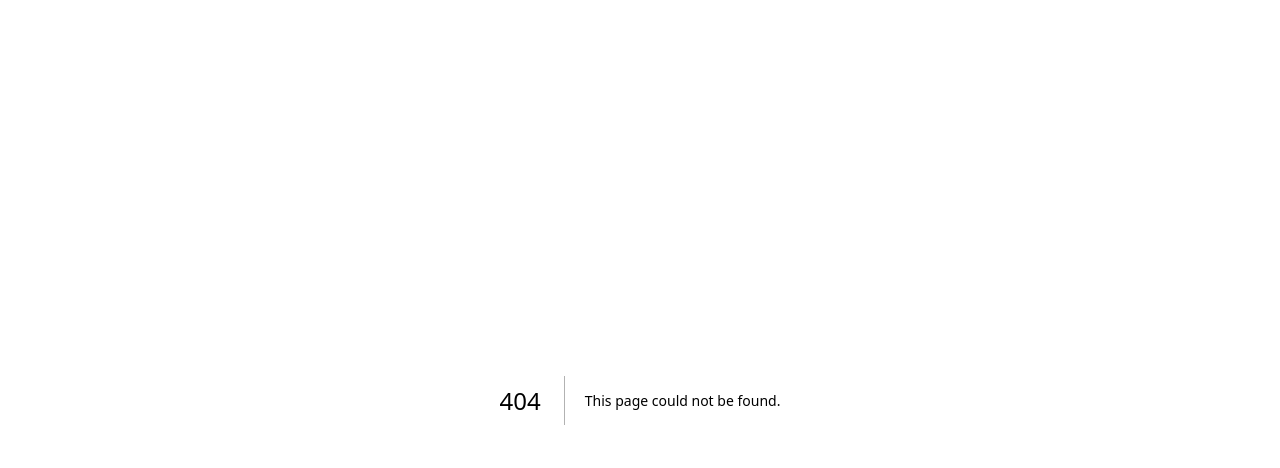
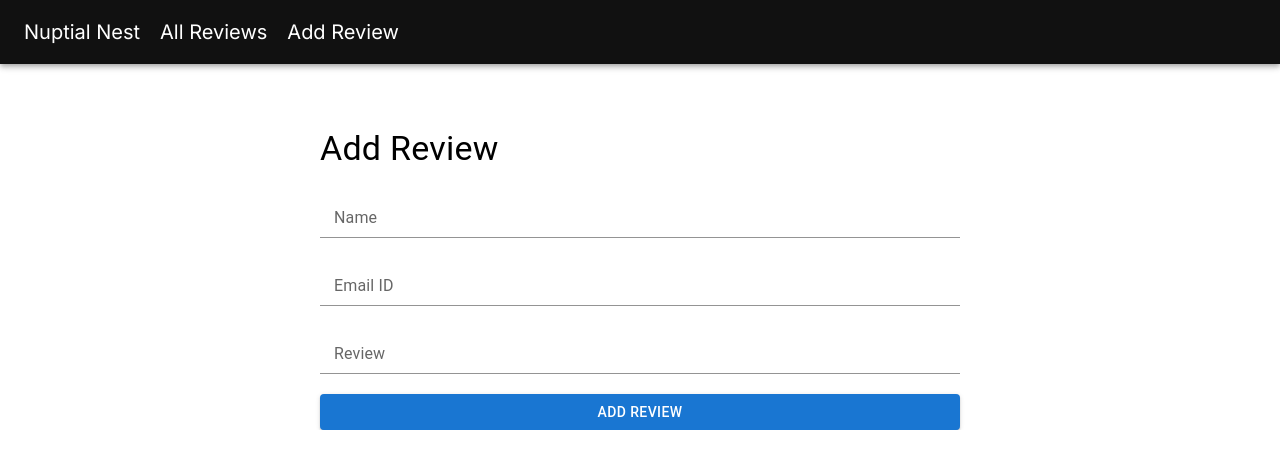
Before and after one commit to Parth-G27/NuptialNest, a Next.js app in the folder client/: page /add-reviews in a window 1280 px wide. Before the commit this address had no page. Shown: the top 468 px of the page. Built offline with nearby package versions, Linux system fonts and the light colour scheme.

Commit message:
Added Navbar & frontend to add the review

```diff
--- /dev/null
+++ b/client/app/add-reviews/page.jsx
@@ -0,0 +1,66 @@
+"use client";
+
+import react, { useState } from 'react';
+import { FormGroup, FormControl, InputLabel, Input, Button, styled, Typography } from '@mui/material';
+// import { addreview } from '../Service/api';
+
+import { apiAddReviews } from '../api/apiAddReview/route';
+
+const initialValue = {
+    name: '',
+    email: '',
+    thereview: ''
+}
+
+const Container = styled(FormGroup)`
+    width: 50%;
+    margin: 5% 0 0 25%;
+    & > div {
+        margin-top: 20px;
+`;
+
+const AddReview = () => {
+
+
+    const [review, setreview] = useState(initialValue);
+    const { name, email, thereview } = review;
+
+
+    const onValueChange = (e) => {
+        setreview({...review, [e.target.name]: e.target.value})
+    }
+
+    const addReviewDetails = async() => {
+        await apiAddReviews(review);
+        console.log(review)
+        // navigate('/all');
+    }
+
+    return (
+        <Container>
+            <Typography variant="h4">Add Review</Typography>
+            <FormControl>
+                <InputLabel htmlFor="my-input">Name</InputLabel>
+                <Input onChange={(e) => onValueChange(e)} name='name' value={name} id="my-input" />
+            </FormControl>
+            {/* <FormControl>
+                <InputLabel htmlFor="my-input">reviewname</InputLabel>
+                <Input onChange={(e) => onValueChange(e)} name='reviewname' value={reviewname} id="my-input" />
+            </FormControl> */}
+            <FormControl>
+                <InputLabel htmlFor="my-input">Email ID</InputLabel>
+                <Input onChange={(e) => onValueChange(e)} name='email' value={email} id="my-input"/>
+            </FormControl>
+            <FormControl>
+                <InputLabel htmlFor="my-input">Review</InputLabel>
+                <Input onChange={(e) => onValueChange(e)} name='thereview' value={thereview} id="my-input" />
+            </FormControl>
+
+            <FormControl>
+                <Button variant="contained" color="primary" onClick={() => addReviewDetails()}>Add Review</Button>
+            </FormControl>
+        </Container>
+    )
+}
+
+export default AddReview;
--- /dev/null
+++ b/client/app/api/apiAddReview/route.jsx
@@ -0,0 +1,13 @@
+// http://localhost:3000/api/apiAddReview
+
+import axios from "axios";
+
+const reviewsUrl = 'http://localhost:3000/api/apiAddReview';
+
+export const apiAddReviews = async (data) => {
+    try {
+        return await axios.post(`${reviewsUrl}/add`, data);
+    } catch (error) {
+        console.log("Error while calling add review API", error);
+    }
+}
--- a/client/app/globals.css
+++ b/client/app/globals.css
@@ -87,12 +87,12 @@ body {
 
 body {
   color: rgb(var(--foreground-rgb));
-  background: linear-gradient(
+  /* background: linear-gradient(
       to bottom,
       transparent,
       rgb(var(--background-end-rgb))
     )
-    rgb(var(--background-start-rgb));
+    rgb(var(--background-start-rgb)); */
 }
 
 a {
--- a/client/app/layout.js
+++ b/client/app/layout.js
@@ -1,4 +1,5 @@
 import { Inter } from "next/font/google";
+import Navbar from "@/components/Navbar";
 import "./globals.css";
 
 const inter = Inter({ subsets: ["latin"] });
@@ -11,7 +12,11 @@ export const metadata = {
 export default function RootLayout({ children }) {
   return (
     <html lang="en">
-      <body className={inter.className}>{children}</body>
+      <body className={inter.className}>
+        <Navbar/>
+        {children}
+      </body>
+
     </html>
   );
 }
--- a/client/app/page.module.css
+++ b/client/app/page.module.css
@@ -3,8 +3,8 @@
   flex-direction: column;
   justify-content: space-between;
   align-items: center;
-  padding: 6rem;
-  min-height: 100vh;
+  /* padding: 6rem; */
+  /* min-height: 100vh; */
 }
 
 .description {
--- /dev/null
+++ b/client/components/ClientSideNav.jsx
@@ -0,0 +1,28 @@
+"use client";
+import { styled } from '@mui/material';
+import Link from 'next/link';
+
+const StyledLink = styled('a')`
+  color: #FFFFFF;
+  margin-right: 20px;
+  text-decoration: none;
+  font-size: 20px;
+`;
+
+const Tabs = ({ href, children }) => (
+  <Link href={href} passHref>
+    <StyledLink>{children}</StyledLink>
+  </Link>
+);
+
+const ClientSideNav = () => {
+  return (
+    <>
+      <Tabs href="/">Nuptial Nest</Tabs>
+      <Tabs href="/all-reviews">All Reviews</Tabs>
+      <Tabs href="/add-reviews">Add Review</Tabs>
+    </>
+  );
+};
+
+export default ClientSideNav;
--- /dev/null
+++ b/client/components/Navbar.jsx
@@ -0,0 +1,18 @@
+import dynamic from 'next/dynamic';
+import { AppBar, Toolbar } from '@mui/material';
+
+const ClientSideNav = dynamic(() => import('./ClientSideNav'), {
+  ssr: false,
+});
+
+const NavBar = () => {
+  return (
+    <AppBar position="static" style={{ background: '#111111' }}>
+      <Toolbar>
+        <ClientSideNav />
+      </Toolbar>
+    </AppBar>
+  );
+};
+
+export default NavBar;
```
Also changed, not shown: client/app/all-reviews/page.jsx (added, +9 -0 lines), client/app/page.js (+0 -83 lines), client/package.json (+7 -1 lines), 1 other file (tests, documents, lock files or other folders).
